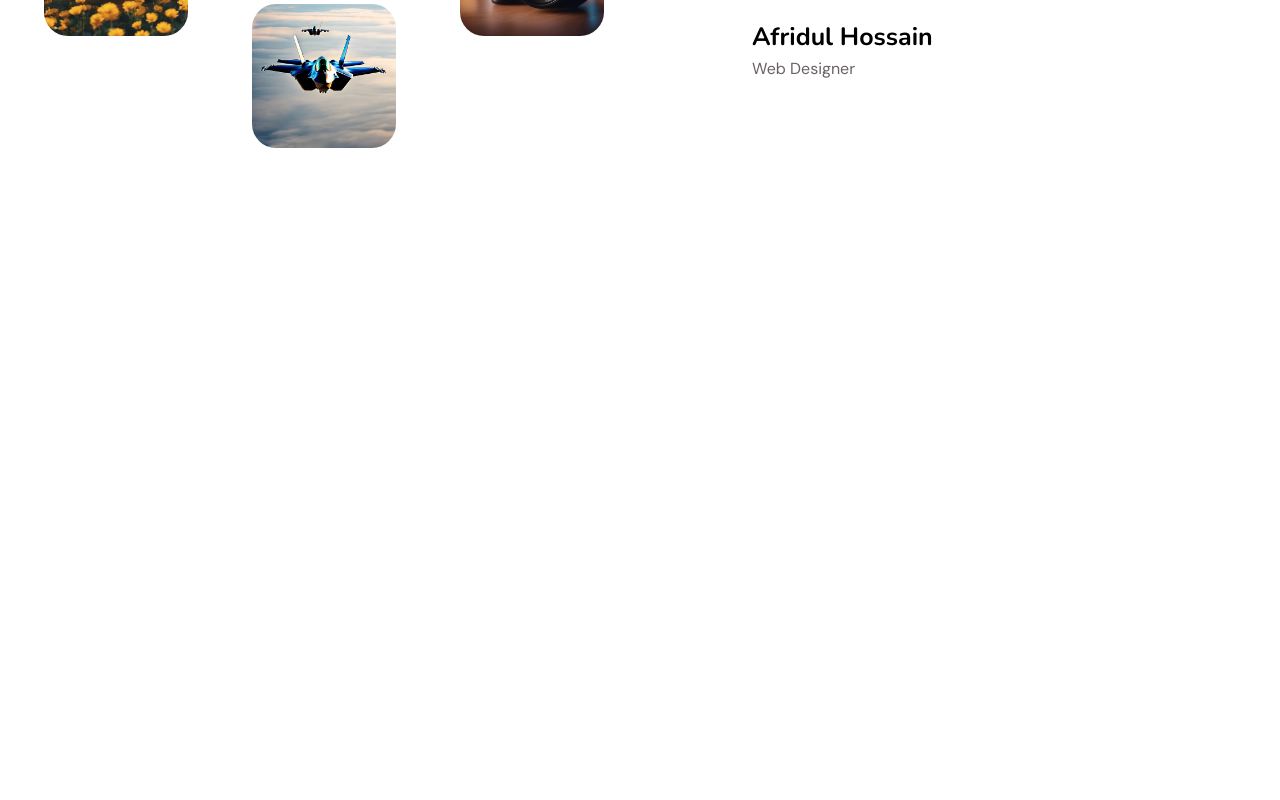
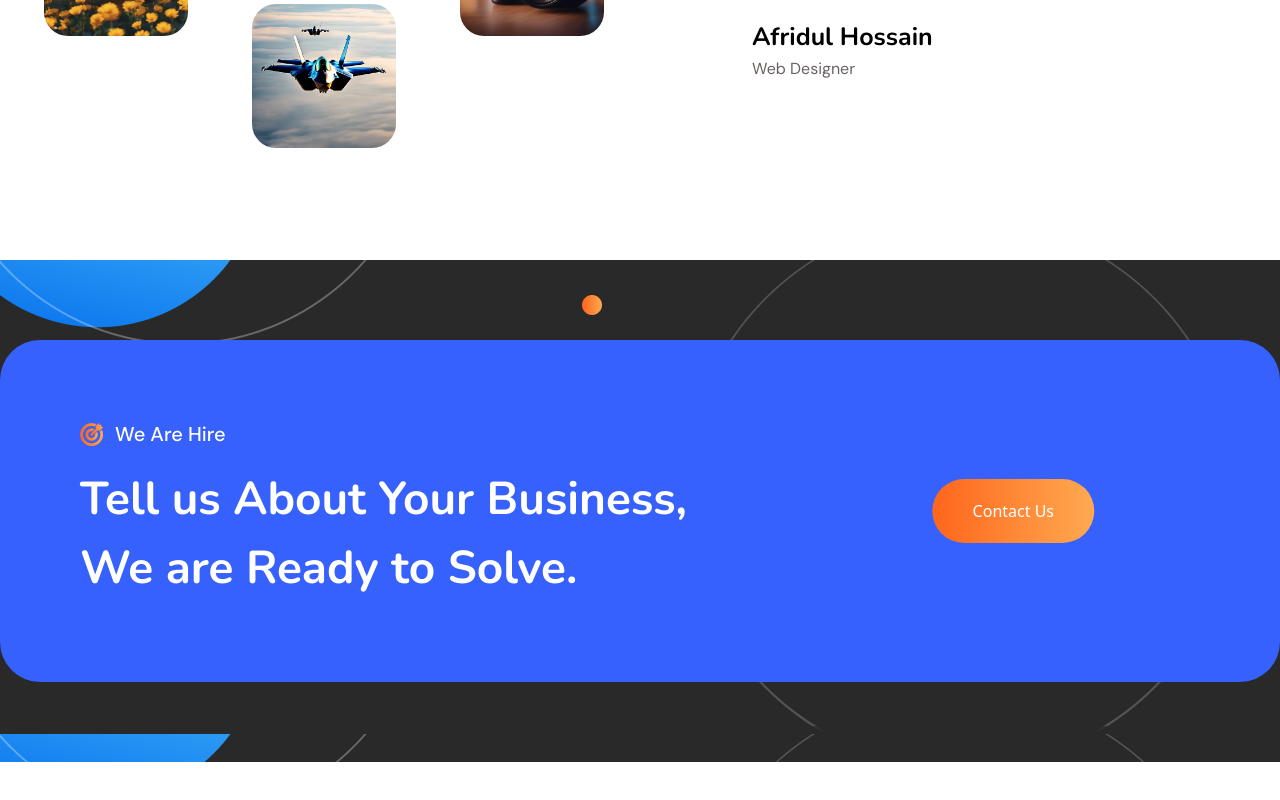
Before and after one commit to Afridul369/Ortencey, a React (Vite) app: page / in a window 1280 px wide. Shown: the part 6093-6893 px from the top of the page. Before the commit the page ends 6297 px from the top, so only its background shows below. Built offline with nearby package versions, Linux system fonts and the light colour scheme.

Commit message:
We Are Here Part Done

```diff
--- a/src/components/Button02.jsx
+++ b/src/components/Button02.jsx
@@ -3,7 +3,7 @@ import React from 'react'
 const Button02 = ({text,className}) => {
   return (
     <>
-    <div className={`${className} py-5 px-10 inline-block text-white  rounded-[50px] bg-gradient-to-r from-Orange to-OrangeLight`}>
+    <div className={`${className} py-5 px-10 inline-block text-white cursor-pointer rounded-[50px] bg-gradient-to-r from-Orange to-OrangeLight`}>
         {text}
     </div>
     </>
--- /dev/null
+++ b/src/layout/We Are Here/WeAreHere.jsx
@@ -0,0 +1,36 @@
+import React from 'react'
+import Container from '../../components/Container'
+import Flex from '../../components/Flex'
+import Image from '../../components/Image'
+import Icon from '../../assets/icon01.png'
+import Text from '../../components/Text'
+import Button02 from '../../components/Button02'
+
+const WeAreHere = () => {
+  return (
+    <>
+    <div className="py-14">
+        <div className="py-20 bg-WeAre bg-DeepNavy">
+            <Container>
+                <div className="p-20 rounded-[40px] bg-Parbel">
+                    <Flex>
+                        <div className="w-2/3">
+                            <Flex className={'items-center gap-x-3 mb-4'}>
+                                <Image imgSrc={Icon}/>
+                                <Text as='p' text='We Are Hire' className='text-xl font-Dm font-medium text-white '/>
+                            </Flex>
+                            <Text as='h1' text='Tell us About Your Business, We are Ready to Solve.' className='text-[46px] font-Nunito font-bold text-white pr-32'/>
+                        </div>
+                        <div className="w-1/3 relative">
+                            <Button02 text={'Contact Us'} className={'absolute top-1/2 -translate-y-1/2 left-1/2 -translate-x-1/2'}/>
+                        </div>
+                    </Flex>
+                </div>
+            </Container>
+        </div>
+    </div>
+    </>
+  )
+}
+
+export default WeAreHere
--- a/src/pages/Home/Home.jsx
+++ b/src/pages/Home/Home.jsx
@@ -9,6 +9,7 @@ import PricingPlan from '../../layout/PricingPlan/PricingPlan'
 import NewProject from '../../layout/New Project/NewProject'
 import TeamMember from '../../layout/Team Member/TeamMember'
 import Testimonial from '../../layout/Testimonial/Testimonial'
+import WeAreHere from '../../layout/We Are Here/WeAreHere'
 
 const Home = () => {
   return (
@@ -23,6 +24,7 @@ const Home = () => {
     <NewProject/>
     <TeamMember/>
     <Testimonial/>
+    <WeAreHere/>
     </>
   )
 }
--- a/tailwind.config.js
+++ b/tailwind.config.js
@@ -30,11 +30,13 @@ export default {
         Orange01:'#ff7024',
         Orange02:'#ffa951',
         Star:'#fcc013',
+        DeepNavy:'#292929',
       },
       backgroundImage: {
         Banner: "url('/src/assets/banner.png')",
         WhyShape: "url('/src/assets/shape.png')",
         Project: "url('/src/assets/projectbg.png')",
+        WeAre: "url('/src/assets/wearehere.png')",
       },
     },
   },
```
Also changed, not shown: src/assets/wearehere.png (added).
